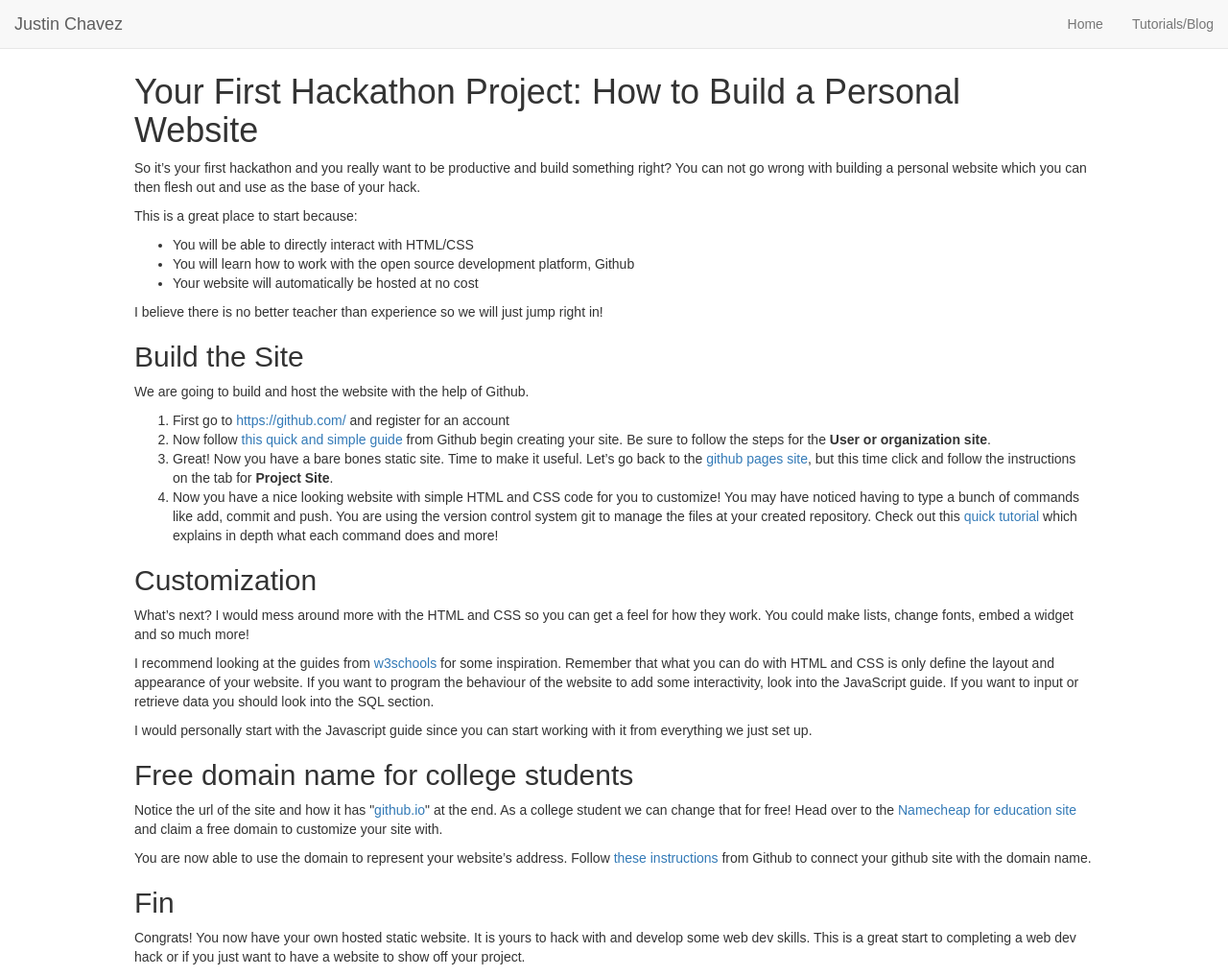
After one commit to JustinChavez/JustinChavez.github.io, a Flask app: page /first-hackathon-project in a window 1280 px wide. The commit adds this page. Shown: the whole page at 96% size. Run offline with Flask 2, Linux system fonts and the light colour scheme; some libraries are stand-ins or nearby versions.

Commit message:
new tutorial

```diff
--- a/personalSite/static/custom.css
+++ b/personalSite/static/custom.css
@@ -1,8 +1,8 @@
 body {
     padding-top: 4em;
     font-family: Arial, "Helvetica Neue" , Helvetica, sans-serif;
-    padding-left: 1em;
-    padding-right: 1em;
+    padding-left: 10em;
+    padding-right: 10em;
 }
 
 /* Note this messes with .navbar-right*/
--- /dev/null
+++ b/personalSite/templates/FirstProject.html
@@ -0,0 +1,64 @@
+{% extends "head.html" %}
+{% block content %}
+
+<h1><a id="Your_First_Hackathon_Project_How_to_Build_a_Personal_Website_0"></a>Your First Hackathon Project: How to Build a Personal Website</h1>
+<p>So it’s your first hackathon and you really want to be productive and build something right? You can not go wrong with building a personal website which you can then flesh out and use as the base of your hack.</p>
+<p>This is a great place to start because:</p>
+<ul>
+<li>You will be able to directly interact with HTML/CSS</li>
+<li>You will learn how to work with the open source development platform, Github</li>
+<li>Your website will automatically be hosted at no cost</li>
+</ul>
+<p>I believe there is no better teacher than experience so we will just jump right in!</p>
+<h2><a id="Build_the_Site_11"></a>Build the Site</h2>
+<p>We are going to build and host the website with the help of Github.</p>
+<ol>
+<li>First go to <a href="https://github.com/">https://github.com/</a> and register for an account</li>
+<li>Now follow <a href="https://pages.github.com/">this quick and simple guide</a> from Github begin creating your site. Be sure to follow the steps for the <strong>User or organization site</strong>.</li>
+<li>Great! Now you have a bare bones static site. Time to make it useful. Let’s go back to the <a href="https://pages.github.com/">github pages site</a>, but this time click and follow the instructions on the tab for  <strong>Project Site</strong>.</li>
+<li>Now you have a nice looking website with simple HTML and CSS code for you to customize! You may have noticed having to type a bunch of commands like add, commit and push. You are using the version control system git to manage the files at your created repository. Check out this <a href="https://try.github.io">quick tutorial</a> which explains in depth what each command does and more!</li>
+</ol>
+<h2><a id="Customization_19"></a>Customization</h2>
+<p>What’s next? I would mess around more with the HTML and CSS so you can get a feel for how they work. You could make lists, change fonts, embed a widget and so much more!</p>
+<p>I recommend looking at the guides from <a href="https://www.w3schools.com">w3schools</a> for some inspiration. Remember that what you can do with HTML and CSS is only define the layout and appearance of your website. If you want to program the behaviour of the website to add some interactivity, look into the JavaScript guide. If you want to input or retrieve data you should look into the SQL section.</p>
+<p>I would personally start with the Javascript guide since you can start working with it from everything we just set up.</p>
+<h2><a id="Free_domain_name_for_college_students_27"></a>Free domain name for college students</h2>
+<p>Notice the url of the site and how it has &quot;<a href="http://github.io">github.io</a>&quot; at the end. As a college student we can change that for free! Head over to the <a href="https://nc.me/">Namecheap for education site</a> and claim a free domain to customize your site with.</p>
+<p>You are now able to use the domain to represent your website’s address. Follow <a href="https://help.github.com/articles/using-a-custom-domain-with-github-pages/">these instructions</a> from Github to connect your github site with the domain name.</p>
+<h2><a id="Fin_33"></a>Fin</h2>
+<p>Congrats! You now have your own hosted static website. It is yours to hack with and develop some web dev skills. This is a great start to completing a web dev hack or if you just want to have a website to show off your project.</p>
+
+<!--DISQUS -->
+<div id="disqus_thread"></div>
+<script>
+
+/**
+*  RECOMMENDED CONFIGURATION VARIABLES: EDIT AND UNCOMMENT THE SECTION BELOW TO INSERT DYNAMIC VALUES FROM YOUR PLATFORM OR CMS.
+*  LEARN WHY DEFINING THESE VARIABLES IS IMPORTANT: https://disqus.com/admin/universalcode/#configuration-variables*/
+/*
+var disqus_config = function () {
+this.page.url = PAGE_URL;  // Replace PAGE_URL with your page's canonical URL variable
+this.page.identifier = PAGE_IDENTIFIER; // Replace PAGE_IDENTIFIER with your page's unique identifier variable
+};
+*/
+(function() { // DON'T EDIT BELOW THIS LINE
+var d = document, s = d.createElement('script');
+s.src = 'https://http-justin-chavez-com.disqus.com/embed.js';
+s.setAttribute('data-timestamp', +new Date());
+(d.head || d.body).appendChild(s);
+})();
+</script>
+<noscript>Please enable JavaScript to view the <a href="https://disqus.com/?ref_noscript">comments powered by Disqus.</a></noscript>
+
+<script>
+  (function(i,s,o,g,r,a,m){i['GoogleAnalyticsObject']=r;i[r]=i[r]||function(){
+  (i[r].q=i[r].q||[]).push(arguments)},i[r].l=1*new Date();a=s.createElement(o),
+  m=s.getElementsByTagName(o)[0];a.async=1;a.src=g;m.parentNode.insertBefore(a,m)
+  })(window,document,'script','https://www.google-analytics.com/analytics.js','ga');
+
+  ga('create', 'UA-96974690-1', 'auto');
+  ga('send', 'pageview');
+
+</script>
+
+{% endblock %}
--- a/personalSite/templates/head.html
+++ b/personalSite/templates/head.html
@@ -33,7 +33,7 @@
         <span class="icon-bar"></span>
         <span class="icon-bar"></span>
       </button>
-      <a class="navbar-brand">Justin Chavez</a>
+      <a class="navbar-brand" href="/">Justin Chavez</a>
     </div>
 
     <!-- Collect the nav links, forms, and other content for toggling -->
--- a/personalSite/views.py
+++ b/personalSite/views.py
@@ -18,6 +18,6 @@ def research():
 def tutorials():
     return render_template('tutorials.html')
 
-@application.route('/bs')
-def bsHW():
-    return render_template('boots.html')
+@application.route('/first-hackathon-project')
+def first_hackathon_project():
+    return render_template('FirstProject.html')
```
Also changed, not shown: personalSite/templates/index.html (+11 -2 lines), personalSite/templates/tutorials.html (+17 -1 lines).
